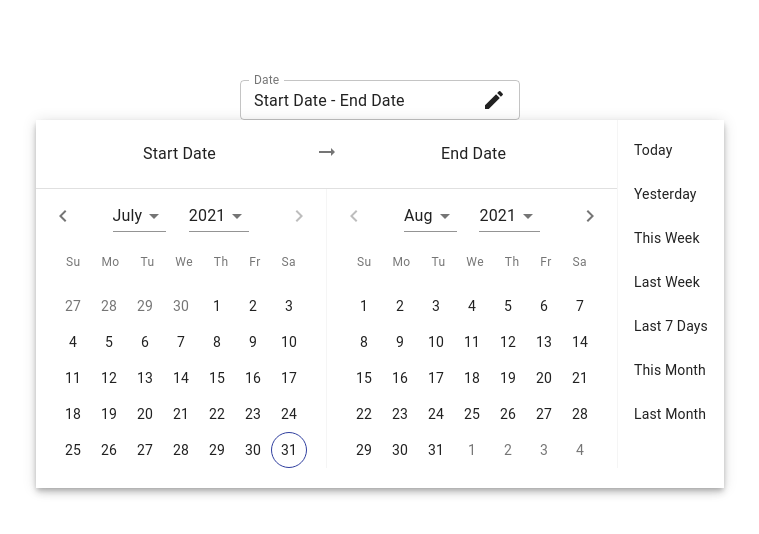
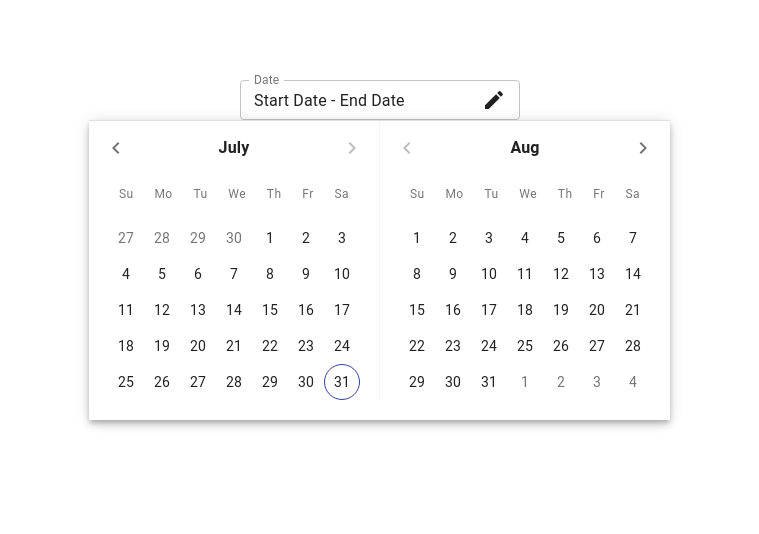
Before and after one commit to Duc-Developer/DateRangePicker, a React (Create React App) app: page / in a window 1280 px wide. Both pictures are taken after a click on the icon 754 px from the left and 100 px from the top of the page. Shown: the top 534 px of the page, without its empty margins (260-1019 px from the left). Built offline with nearby package versions, Linux system fonts and the light colour scheme; the HTML template or start-up script is replaced by a standard one.

Commit message:
Edit - doi giao dien phan ngay

```diff
--- a/src/DateRangePicker/DatePicker/Day.tsx
+++ b/src/DateRangePicker/DatePicker/Day.tsx
@@ -25,6 +25,12 @@ const useStyles = makeStyles((theme: Theme) => ({
     width: 36,
     padding: 0,
   },
+  filledBtnWithStart: {
+    borderRadius: "10px 0 0 10px",
+  },
+  filledBtnWithEnd: {
+    borderRadius: "0 10px 10px 0",
+  },
   buttonText: {
     lineHeight: 1.6,
   },
@@ -46,7 +52,8 @@ const useStyles = makeStyles((theme: Theme) => ({
 }));
 
 interface DayProps {
-  filled?: boolean;
+  isStart?: boolean;
+  isEnd?: boolean;
   outlined?: boolean;
   highlighted?: boolean;
   disabled?: boolean;
@@ -63,13 +70,15 @@ const Day: React.FunctionComponent<DayProps> = ({
   disabled,
   highlighted,
   outlined,
-  filled,
+  isStart,
+  isEnd,
   onClick,
   onHover,
   value,
 }: DayProps) => {
   const classes = useStyles();
 
+  const filled = isStart || isEnd;
   return (
     <div
       className={combine(
@@ -83,7 +92,12 @@ const Day: React.FunctionComponent<DayProps> = ({
         className={combine(
           classes.button,
           !disabled && outlined && classes.outlined,
-          !disabled && filled && classes.filled
+          !disabled && filled && classes.filled,
+          !disabled && isStart
+            ? classes.filledBtnWithStart
+            : !disabled && isEnd
+            ? classes.filledBtnWithEnd
+            : ""
         )}
         disabled={disabled}
         onClick={onClick}
--- a/src/DateRangePicker/DatePicker/Header.tsx
+++ b/src/DateRangePicker/DatePicker/Header.tsx
@@ -6,6 +6,7 @@ import {
   IconButton,
   Select,
   MenuItem,
+  Typography,
 } from "@material-ui/core";
 import React from "react";
 import ChevronLeft from "@material-ui/icons/ChevronLeft";
@@ -85,33 +86,9 @@ const Header: React.FunctionComponent<HeaderProps> = ({
         </IconButton>
       </Grid>
       <Grid item>
-        <Select
-          value={getMonth(date)}
-          onChange={handleMonthChange}
-          MenuProps={{ disablePortal: true }}
-        >
-          {MONTHS.map((month, idx) => (
-            <MenuItem key={month} value={idx}>
-              {month}
-            </MenuItem>
-          ))}
-        </Select>
-      </Grid>
-
-      <Grid item>
-        <Select
-          value={getYear(date)}
-          onChange={handleYearChange}
-          MenuProps={{ disablePortal: true }}
-        >
-          {generateYears(date, 30).map((year) => (
-            <MenuItem key={year} value={year}>
-              {year}
-            </MenuItem>
-          ))}
-        </Select>
-
-        {/* <Typography>{format(date, "MMMM YYYY")}</Typography> */}
+        <Typography style={{ fontWeight: "bold" }}>
+          {MONTHS[getMonth(date)]}
+        </Typography>
       </Grid>
       <Grid item className={classes.iconContainer}>
         <IconButton
--- a/src/DateRangePicker/DatePicker/Menu.tsx
+++ b/src/DateRangePicker/DatePicker/Menu.tsx
@@ -2,14 +2,12 @@ import React from "react";
 import {
   Paper,
   Grid,
-  Typography,
   Divider,
   makeStyles,
   // eslint-disable-next-line no-unused-vars
   Theme,
 } from "@material-ui/core";
-import { format, differenceInCalendarMonths } from "../Helpers";
-import ArrowRightAlt from "@material-ui/icons/ArrowRightAlt";
+import { differenceInCalendarMonths } from "../Helpers";
 import Month from "./Month";
 import DefinedRanges from "./DefinedRanges";
 import {
@@ -75,7 +73,6 @@ const Menu: React.FunctionComponent<MenuProps> = (props: MenuProps) => {
     handlers,
   } = props;
 
-  const { startDate, endDate } = dateRange;
   const canNavigateCloser =
     differenceInCalendarMonths(secondMonth, firstMonth) >= 2;
   const commonProps = {
@@ -89,21 +86,6 @@ const Menu: React.FunctionComponent<MenuProps> = (props: MenuProps) => {
     <Paper elevation={5} square>
       <Grid container direction="row" wrap="nowrap">
         <Grid>
-          <Grid container className={classes.header} alignItems="center">
-            <Grid item className={classes.headerItem}>
-              <Typography variant="subtitle1">
-                {startDate ? format(startDate, "MMMM DD, YYYY") : "Start Date"}
-              </Typography>
-            </Grid>
-            <Grid item className={classes.headerItem}>
-              <ArrowRightAlt color="action" />
-            </Grid>
-            <Grid item className={classes.headerItem}>
-              <Typography variant="subtitle1">
-                {endDate ? format(endDate, "MMMM DD, YYYY") : "End Date"}
-              </Typography>
-            </Grid>
-          </Grid>
           <Divider />
           <Grid container direction="row" justify="center" wrap="nowrap">
             <Month
@@ -123,14 +105,6 @@ const Menu: React.FunctionComponent<MenuProps> = (props: MenuProps) => {
             />
           </Grid>
         </Grid>
-        <div className={classes.divider} />
-        <Grid>
-          <DefinedRanges
-            selectedRange={dateRange}
-            ranges={ranges}
-            setRange={setDateRange}
-          />
-        </Grid>
       </Grid>
     </Paper>
   );
--- a/src/DateRangePicker/DatePicker/Month.tsx
+++ b/src/DateRangePicker/DatePicker/Month.tsx
@@ -125,7 +125,8 @@ const Month: React.FunctionComponent<MonthProps> = (props: MonthProps) => {
                 return (
                   <Day
                     key={format(day, "MM-DD-YYYY")}
-                    filled={isStart || isEnd}
+                    isStart={isStart}
+                    isEnd={isEnd}
                     outlined={isToday(day)}
                     highlighted={highlighted && !isRangeOneDay}
                     disabled={
--- a/src/DateRangePicker/index.tsx
+++ b/src/DateRangePicker/index.tsx
@@ -57,7 +57,12 @@ function DateRangePickers(props: Props) {
           ),
         }}
       />
-      <Popper open={isOpenDatePicker} anchorEl={anchorEl?.current} transition>
+      <Popper
+        open={isOpenDatePicker}
+        placement="bottom"
+        anchorEl={anchorEl?.current}
+        transition
+      >
         {({ TransitionProps }) => (
           <Fade {...TransitionProps} timeout={350}>
             <DatePicker open {...props} onChange={handleChange} />
```
